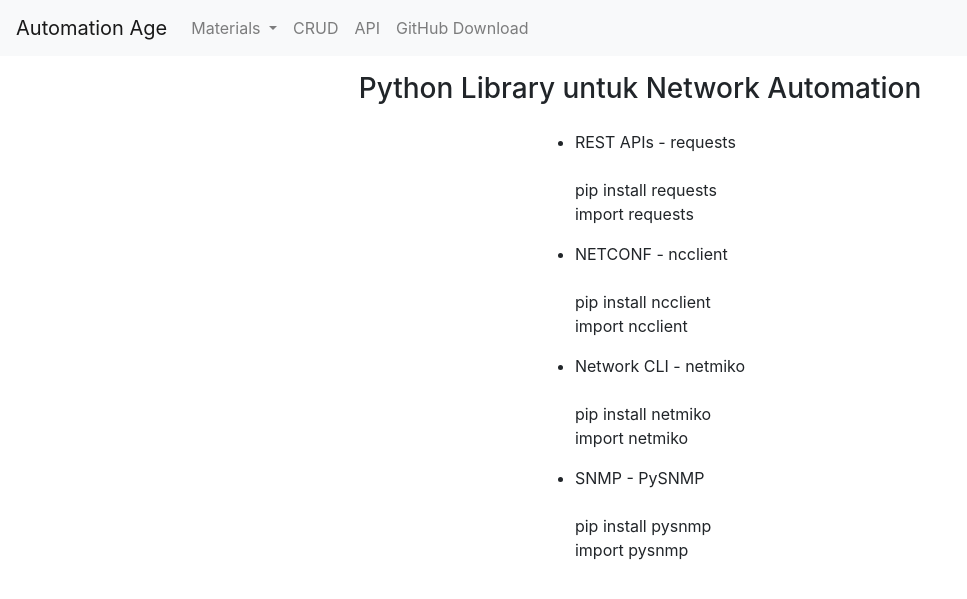
After one commit to ludesdeveloper/ccna_automation, a Flask app: page /part_7 in a window 1280 px wide. The commit adds this page. Shown: the top 599 px of the page, without its empty margins (0-967 px from the left). Run offline with Flask 2, Linux system fonts and the light colour scheme; some libraries are stand-ins or nearby versions.

Commit message:
adding new page

```diff
--- a/main.py
+++ b/main.py
@@ -39,6 +39,14 @@ def part_5():
 @app.route('/part_6')
 def part_6():
     return render_template('part_6.html')
+
+@app.route('/part_7')
+def part_7():
+    return render_template('part_7.html')
+
+@app.route('/part_8')
+def part_8():
+    return render_template('part_8.html')
 
 @app.route('/view_crud')
 def view_crud():
--- a/templates/base.html
+++ b/templates/base.html
@@ -33,6 +33,8 @@
               <a class="dropdown-item" href="{{url_for('part_4')}}">Part 4</a>
               <a class="dropdown-item" href="{{url_for('part_5')}}">Part 5</a>
               <a class="dropdown-item" href="{{url_for('part_6')}}">Part 6</a>
+              <a class="dropdown-item" href="{{url_for('part_7')}}">Part 7</a>
+              <a class="dropdown-item" href="{{url_for('part_8')}}">Part 8</a>
             </div>
           </li>
           <li class="nav-item">
--- /dev/null
+++ b/templates/part_7.html
@@ -0,0 +1,37 @@
+{% extends 'base.html' %}
+{% block content %}
+<div class="row d-flex justify-content-center mt-3">
+    <h3>Python Library untuk Network Automation</h3>
+</div>
+<div class="row d-flex justify-content-center mt-3">
+    <div>
+        <ul>
+            <li>REST APIs - requests</li>
+            <p>
+                <br>
+                pip install requests<br>
+                import requests<br>
+            </p>
+            <li>NETCONF - ncclient</li>
+            <p>
+                <br>
+                pip install ncclient<br>
+                import ncclient<br>
+            </p>
+            <li>Network CLI - netmiko</li>
+            <p>
+                <br>
+                pip install netmiko<br>
+                import netmiko<br>
+            </p>
+            <li>SNMP - PySNMP</li>
+            <p>
+                <br>
+                pip install pysnmp<br>
+                import pysnmp<br>
+            </p>
+        </ul>
+    </div>
+</div>
+
+{% endblock %}
```
Also changed, not shown: templates/part_8.html (added, +9 -0 lines), static/pic/cicd.gif (added).
